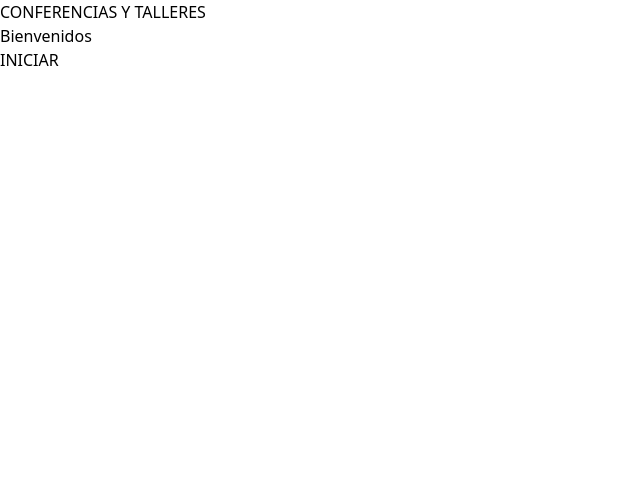
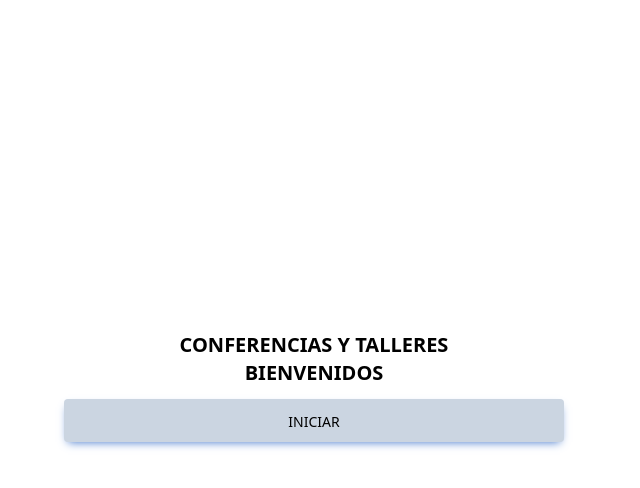
Before and after one commit to Gokruzk/app-concurso, a Next.js app: page / in a window 1280 px wide. Shown: the top 488 px of the page, without its empty margins (0-640 px from the left). Built offline with nearby package versions, Linux system fonts and the light colour scheme.

Commit message:
commits nigel

```diff
--- a/app/home/components/Iniciar.tsx
+++ b/app/home/components/Iniciar.tsx
@@ -26,7 +26,17 @@ export const Iniciar = () => {
               data-te-ripple-init
               data-te-ripple-color="light"
             >
-              Registrarse
+              Registrar Usuario
+            </button>
+            </Link>
+            <Link href={"/expositor"}>
+            <button
+              type="submit"
+              className="w-full inline-block rounded bg-slate-300 px-7 pt-3 pb-2.5 text-sm font-medium uppercase leading-normal text-black shadow-[0_4px_9px_-4px_#3b71ca] transition duration-150 ease-in-out hover:bg-primary-600 hover:shadow-[0_8px_9px_-4px_rgba(59,113,202,0.3),0_4px_18px_0_rgba(59,113,202,0.2)] focus:bg-primary-600 focus:shadow-[0_8px_9px_-4px_rgba(59,113,202,0.3),0_4px_18px_0_rgba(59,113,202,0.2)] focus:outline-none focus:ring-0 active:bg-primary-700 active:shadow-[0_8px_9px_-4px_rgba(59,113,202,0.3),0_4px_18px_0_rgba(59,113,202,0.2)]"
+              data-te-ripple-init
+              data-te-ripple-color="light"
+            >
+              Registrar Usuario
             </button>
             </Link>
           </form>
--- a/app/login/components/LogInForm.tsx
+++ b/app/login/components/LogInForm.tsx
@@ -30,7 +30,7 @@ export const LogInForm = () => {
               data-te-ripple-init
               data-te-ripple-color="light"
             >
-              Sign in
+              Iniciar Sesión
             </button>
           </form>
         </div>
--- a/app/page.tsx
+++ b/app/page.tsx
@@ -1,15 +1,35 @@
 import Link from "next/link";
 
 export default function Home() {
-  return(
-    <div>
-      <h1>CONFERENCIAS Y TALLERES</h1>
-      <h2>Bienvenidos</h2>
-      <Link href="/home">
-        <button type="submit">
-          INICIAR
-        </button>
-      </Link>
+  return (
+    <div className="align-content: center">
+      <header>
+        <title>App Concurso</title>
+      </header>
+      <div className="relative mx-10 content-center" style={{ height: "95vh" }}>
+        <div className="flex h-full flex-wrap items-center justify-center lg:justify-between">
+          <div className="md:w-8/12 lg:ml-6 lg:w-5/12">
+            <div className="p-3">
+              <h1 className="text-xl font-semibold text-center">
+                CONFERENCIAS Y TALLERES{" "}
+              </h1>
+              <h1 className="text-xl font-semibold text-center">
+                BIENVENIDOS{" "}
+              </h1>
+            </div>
+            <form>
+              <Link href="/home">
+                <button
+                  type="submit"
+                  className="w-full inline-block rounded bg-slate-300 px-7 pt-3 pb-2.5 text-sm font-medium uppercase leading-normal text-black shadow-[0_4px_9px_-4px_#3b71ca] transition duration-150 ease-in-out hover:bg-primary-600 hover:shadow-[0_8px_9px_-4px_rgba(59,113,202,0.3),0_4px_18px_0_rgba(59,113,202,0.2)] focus:bg-primary-600 focus:shadow-[0_8px_9px_-4px_rgba(59,113,202,0.3),0_4px_18px_0_rgba(59,113,202,0.2)] focus:outline-none focus:ring-0 active:bg-primary-700 active:shadow-[0_8px_9px_-4px_rgba(59,113,202,0.3),0_4px_18px_0_rgba(59,113,202,0.2)]"
+                >
+                  INICIAR
+                </button>
+              </Link>
+            </form>
+          </div>
+        </div>
+      </div>
     </div>
-    )
+  );
 }
```
